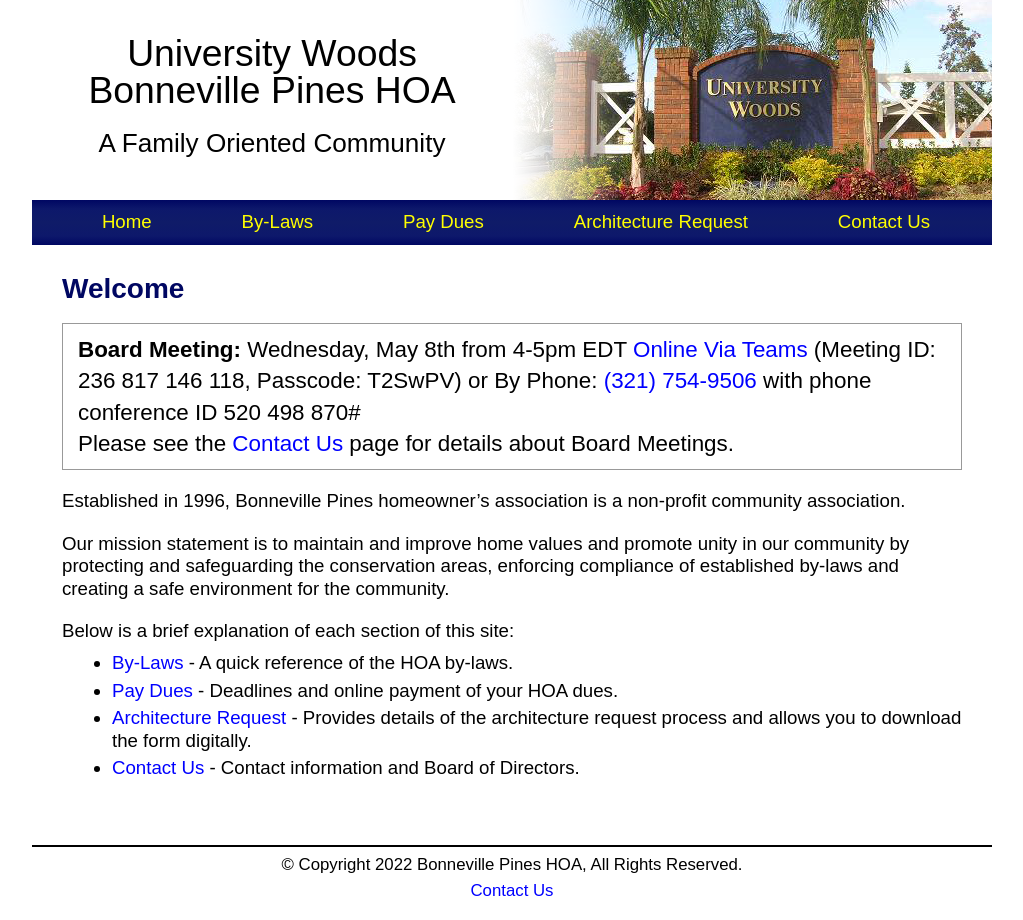
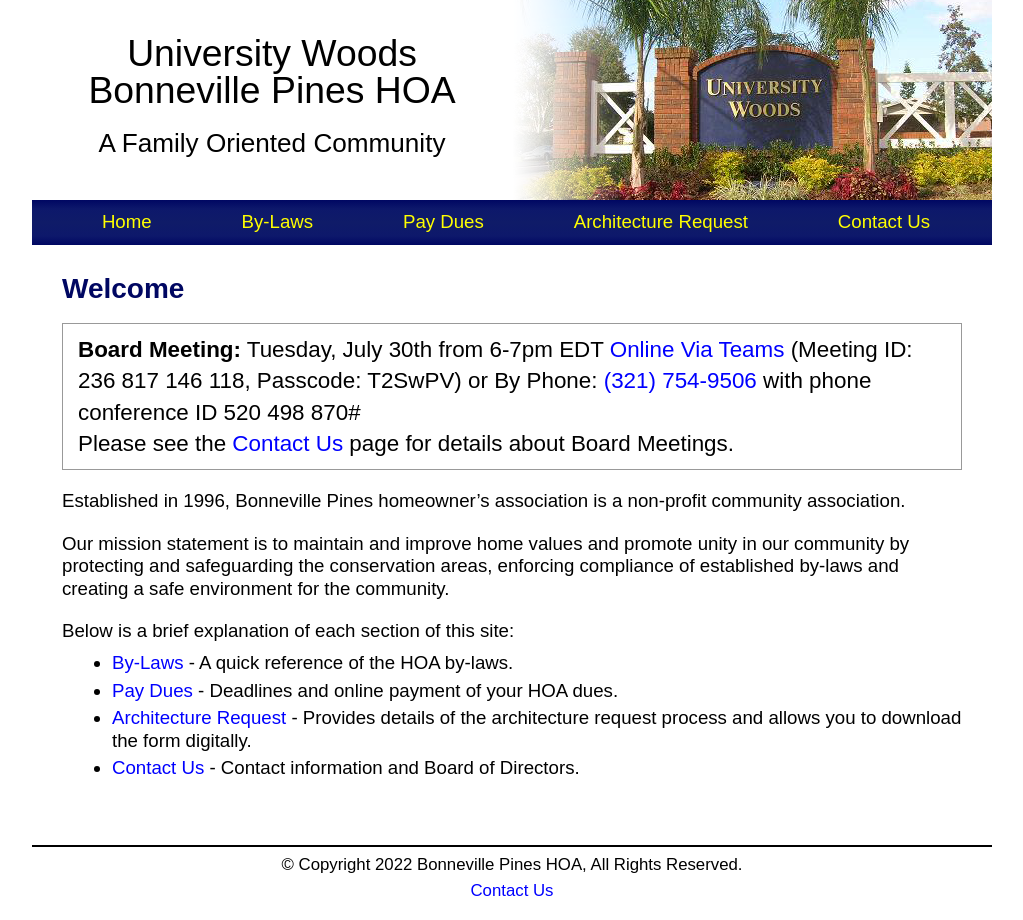
Before and after one commit to bphoa/website, a Jekyll site: the page built from index.md, in a window 1280 px wide. Shown: the whole page, without its empty margins (128-1151 px from the left). Built offline with Jekyll 4.4.1, drawn with Linux system fonts in a browser that asks for light colours.

Commit message:
Update index.md

```diff
--- a/index.md
+++ b/index.md
@@ -3,7 +3,7 @@
 title: Welcome
 ---
 
-**Board Meeting:** Wednesday, May 8th from 4-5pm EDT [Online Via Teams](https://teams.microsoft.com/l/meetup-join/19%3ameeting_NmE2NzJmNzMtZmQzYS00YmE1LTllZWItZGMwMjQyMjU3NTcx%40thread.v2/0?context=%7b%22Tid%22%3a%22a1cf3136-ea50-4354-ad39-345d96aeab4c%22%2c%22Oid%22%3a%22f0ada0c0-6bc6-494a-94e2-e93bbd59498c%22%7d) (Meeting ID: 236 817 146 118, Passcode: T2SwPV) or By Phone: <a href="tel:+13217549506">(321) 754-9506</a> with phone conference ID 520 498 870# \\
+**Board Meeting:** Tuesday, July 30th from 6-7pm EDT [Online Via Teams](https://teams.microsoft.com/l/meetup-join/19%3ameeting_NmE2NzJmNzMtZmQzYS00YmE1LTllZWItZGMwMjQyMjU3NTcx%40thread.v2/0?context=%7b%22Tid%22%3a%22a1cf3136-ea50-4354-ad39-345d96aeab4c%22%2c%22Oid%22%3a%22f0ada0c0-6bc6-494a-94e2-e93bbd59498c%22%7d) (Meeting ID: 236 817 146 118, Passcode: T2SwPV) or By Phone: <a href="tel:+13217549506">(321) 754-9506</a> with phone conference ID 520 498 870# \\
 Please see the [Contact Us](contact) page for details about Board Meetings.
 {: .alert}
 
```
